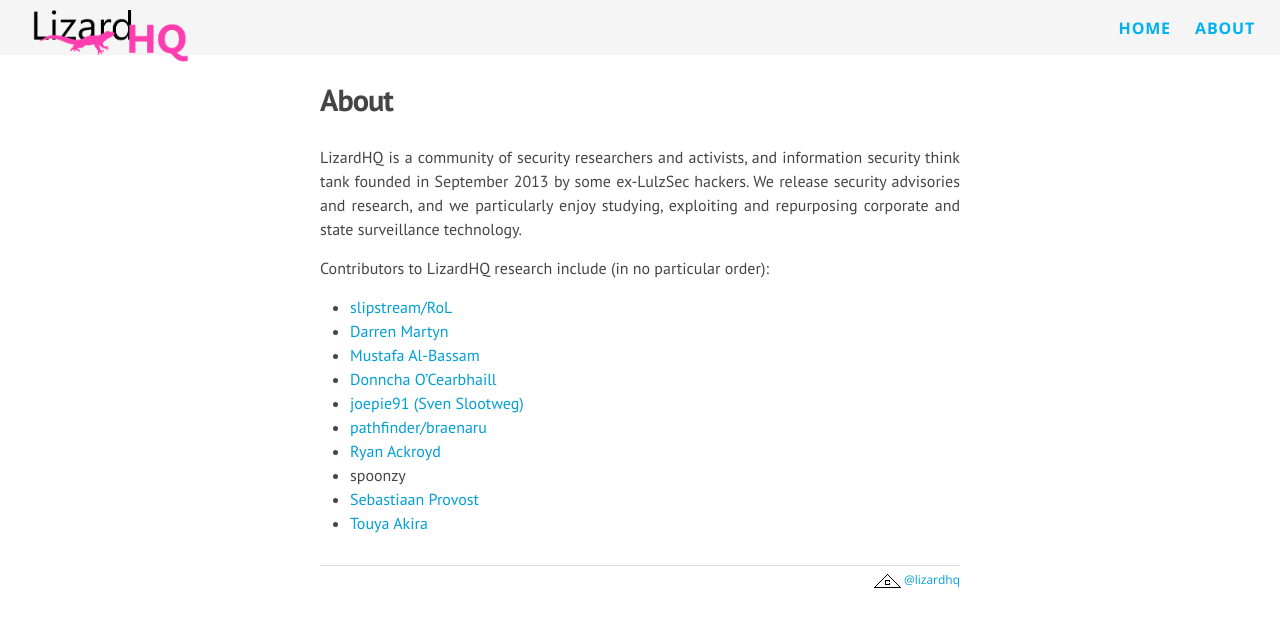
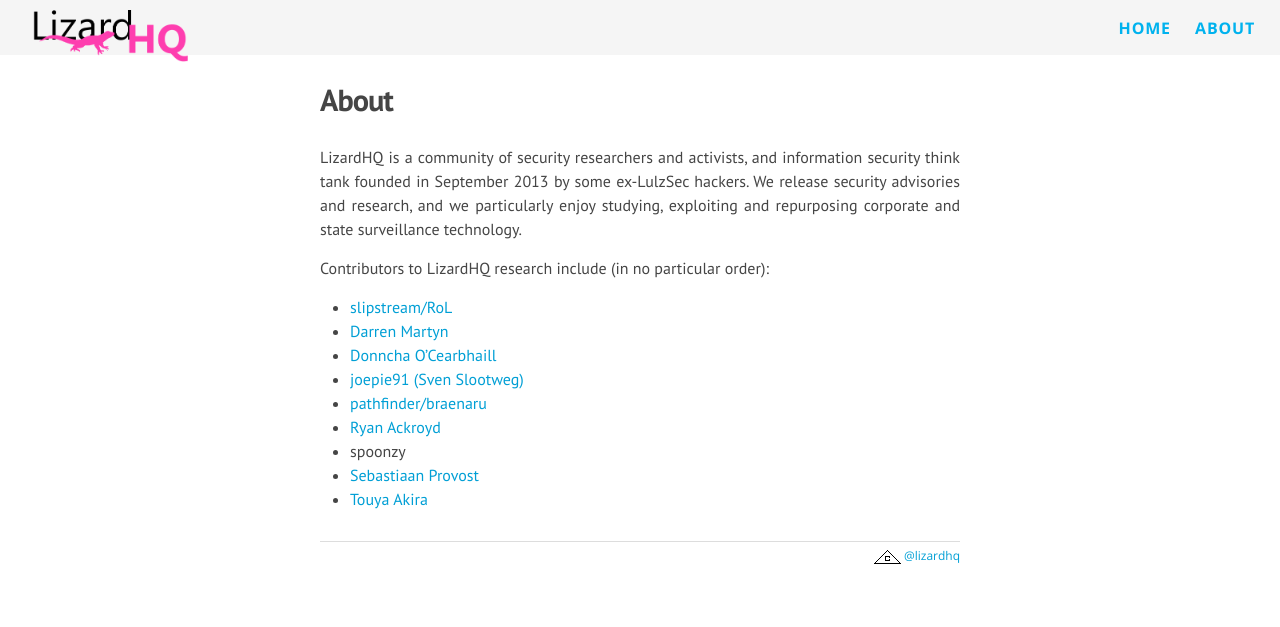
Before and after one commit to lizardhq/lizardhq-website, a Jekyll site: the page built from about.md, in a window 1280 px wide. Shown: the top 627 px of the page. Built offline with Jekyll 4.4.1, drawn with Linux system fonts in a browser that asks for light colours; nearby versions of some CDN libraries; Markdown is read by kramdown in place of the engine named in the settings.

Commit message:
Update about.md

```diff
--- a/about.md
+++ b/about.md
@@ -9,7 +9,6 @@ Contributors to LizardHQ research include (in no particular order):
 
 * [slipstream/RoL](https://twitter.com/TheWack0lian)
 * [Darren Martyn](http://0x27.me/about/)
-* [Mustafa Al-Bassam](https://musalbas.com)
 * [Donncha O'Cearbhaill](http://donncha.is/)
 * [joepie91 (Sven Slootweg)](http://cryto.net/~joepie91/)
 * [pathfinder/braenaru](https://twitter.com/path_braenaru)
```
